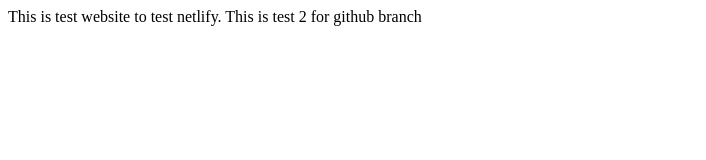
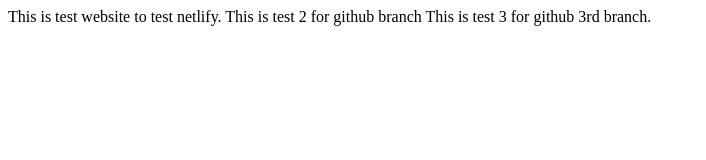
Before and after one commit to Aman-Dk/testing, a plain HTML site: page index.html in a window 1280 px wide. Shown: the whole page, without its empty margins (0-706 px from the left). Drawn offline with Linux system fonts and the light colour scheme.

Commit message:
update text for 3rd branch

```diff
--- a/index.html
+++ b/index.html
@@ -10,5 +10,7 @@
     This is test website to test netlify.
 
     This is test 2 for github branch
+
+    This is test 3 for github 3rd branch.
 </body>
 </html>
```
